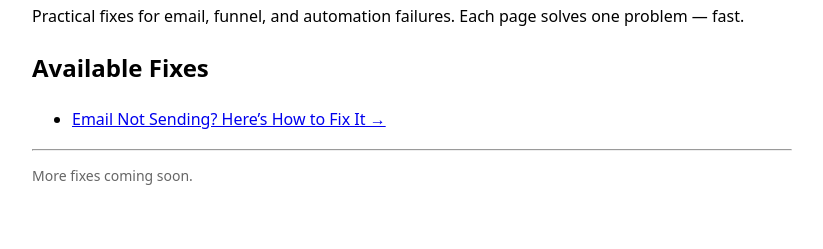
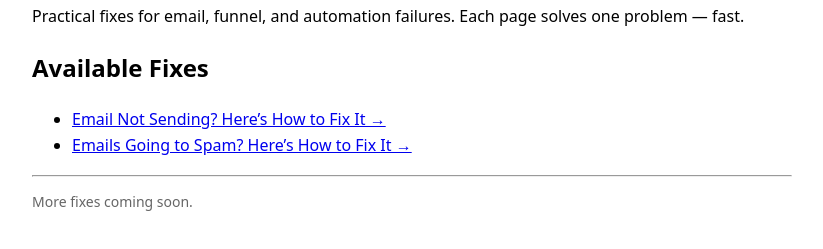
Before and after one commit to jasmactt-coder/fix-email-factory, a plain HTML site: page index.html in a window 1280 px wide. Shown: the part 109-358 px from the top of the page, without its empty margins (228-1051 px from the left). Drawn offline with Linux system fonts and the light colour scheme.

Commit message:
Update index.html

```diff
--- a/index.html
+++ b/index.html
@@ -24,6 +24,12 @@
       Email Not Sending? Here’s How to Fix It →
     </a>
   </li>
+
+  <li>
+    <a href="/email-going-to-spam.html">
+      Emails Going to Spam? Here’s How to Fix It →
+    </a>
+  </li>
 </ul>
 
   <hr />
```
Lines whose indentation alone changed are shown as unchanged.
